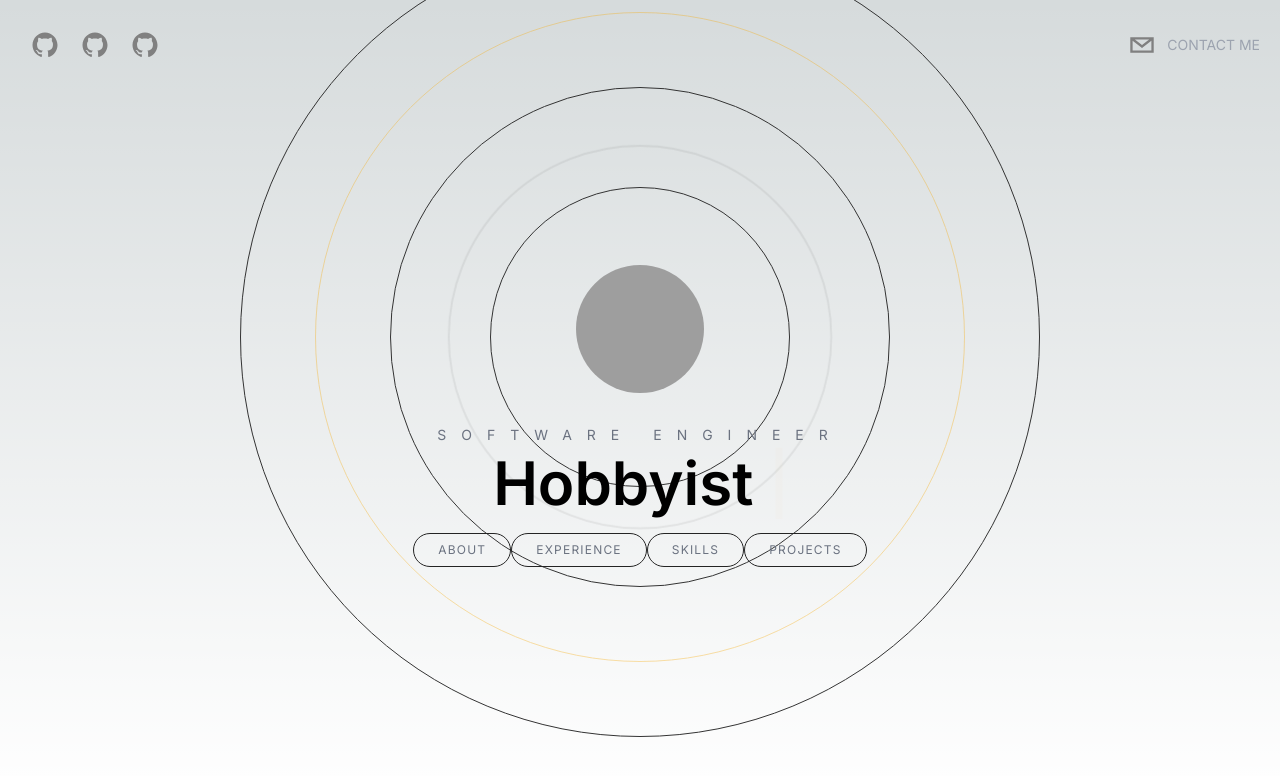
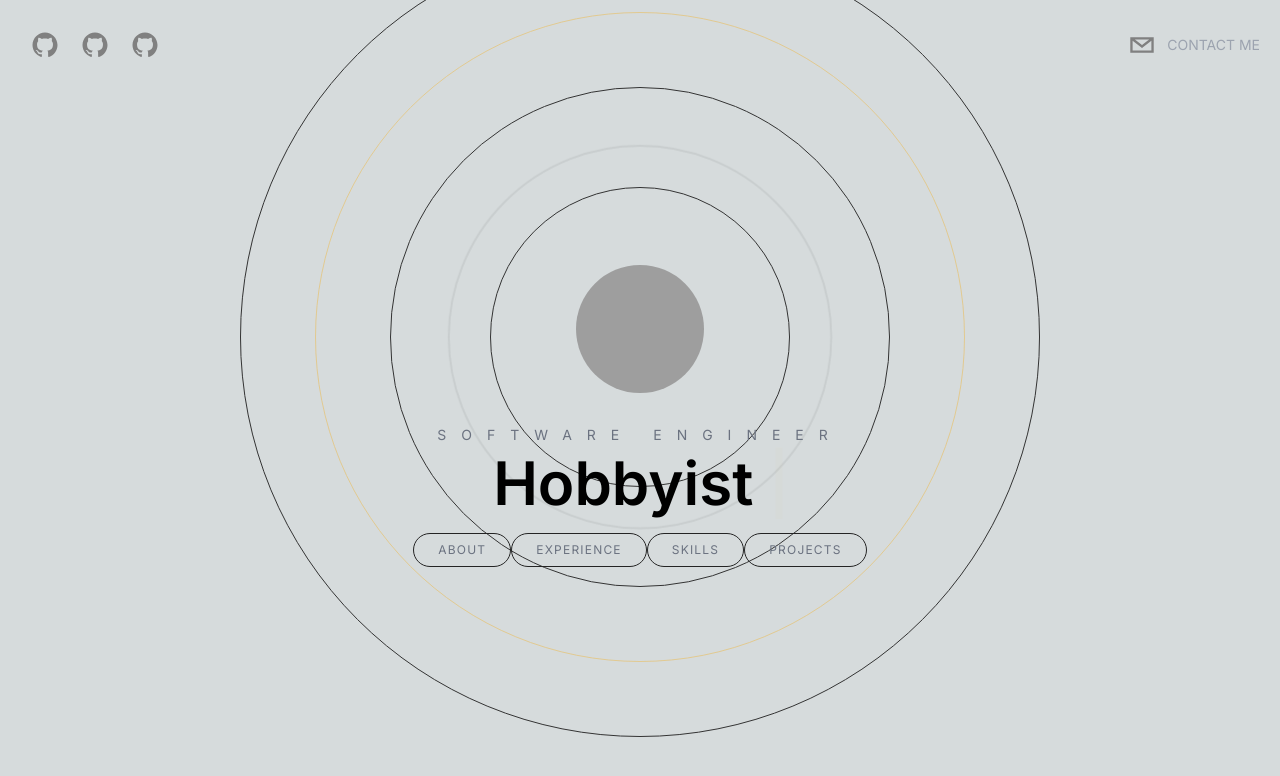
Before and after one commit to ReeceDonovan/donovan.dev, a Next.js app: page / in a window 1280 px wide. Shown: the top 776 px of the page. Built offline with nearby package versions, Linux system fonts and the light colour scheme; grey boxes are pictures that could not be loaded.

Commit message:
Updated global styling

```diff
--- a/app/globals.css
+++ b/app/globals.css
@@ -6,17 +6,13 @@
 
 :root {
   --foreground-rgb: 0, 0, 0;
-  --background-start-rgb: 214, 219, 220;
-  --background-end-rgb: 255, 255, 255;
+  --background-rgb: 214, 219, 220;
 }
 
 @media (prefers-color-scheme: dark) {
   :root {
     --foreground-rgb: 255, 255, 255;
-    --background-start-rgb: 36, 36, 36;
-    --background-end-rgb: 36, 36, 36;
-    /* --background-start-rgb: 0, 0, 0; */
-    /* --background-end-rgb: 0, 0, 0; */
+    --background-rgb: 36, 36, 36;
   }
 }
 
@@ -25,12 +21,7 @@ body {
   max-width: 100vw;
   overflow-x: hidden;
   color: rgb(var(--foreground-rgb));
-  background: linear-gradient(
-      to bottom,
-      transparent,
-      rgb(var(--background-end-rgb))
-    )
-    rgb(var(--background-start-rgb));
+  background: rgb(var(--background-rgb));
 }
 
 /* ============================================== */
```
